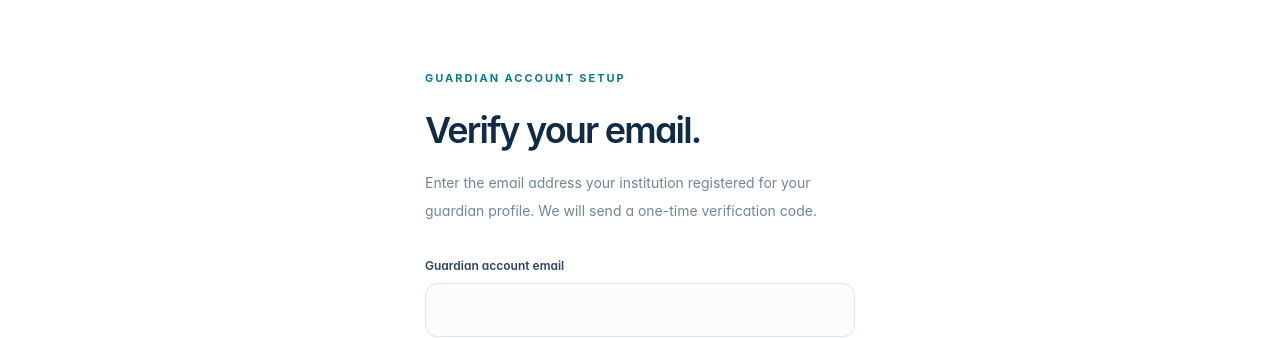
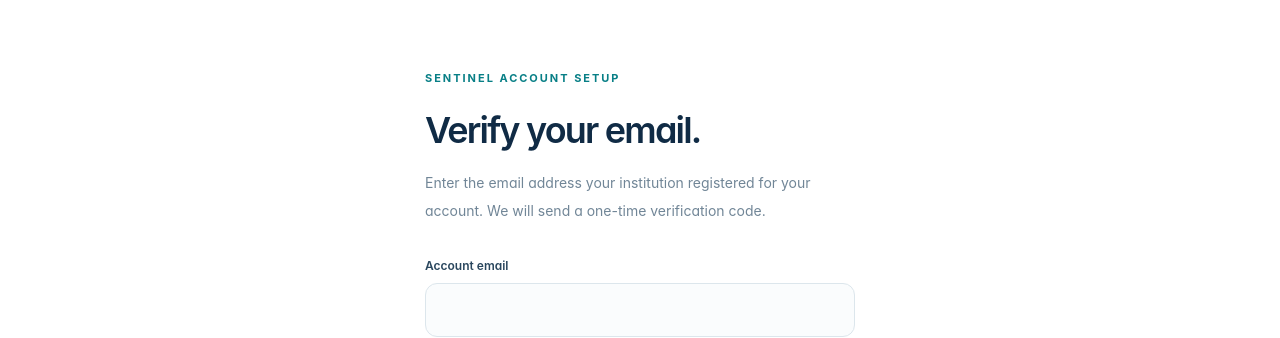
Before and after one commit to gvffbhdvgf/cbe, a Next.js app in the folder sentinel/: page /auth/verify-email in a window 1280 px wide. Shown: the part 139-477 px from the top of the page. Built offline with nearby package versions, Linux system fonts and the light colour scheme; what @neon/auth would draw is missing.

Commit message:
refactor(sentinel): make email verification page reusable

```diff
--- a/sentinel/src/app/auth/verify-email/page.tsx
+++ b/sentinel/src/app/auth/verify-email/page.tsx
@@ -7,7 +7,7 @@ import { authClient } from '@/lib/auth/client';
 
 type Stage = 'email' | 'verify' | 'complete';
 
-export default function VerifyGuardianEmailPage() {
+export default function VerifyEmailPage() {
   const [email,setEmail]=useState('');
   const [otp,setOtp]=useState('');
   const [stage,setStage]=useState<Stage>('email');
@@ -37,12 +37,12 @@ export default function VerifyGuardianEmailPage() {
   return <main className="flex min-h-screen flex-col justify-between bg-white px-6 py-8 sm:px-12 lg:px-16">
     <Link href="/"><BrandMark size={42}/></Link>
     <section className="mx-auto my-auto w-full max-w-[430px] py-12">
-      <p className="eyebrow">Guardian account setup</p>
+      <p className="eyebrow">Sentinel account setup</p>
       <h1 className="mt-4 text-[36px] font-semibold tracking-[-.05em] text-[#102B45]">{stage==='complete'?'Email verified.':'Verify your email.'}</h1>
-      <p className="mt-3 text-[14px] leading-7 text-[#718697]">{stage==='email'?'Enter the email address your institution registered for your guardian profile. We will send a one-time verification code.':stage==='verify'?'Enter the six-digit code sent to your inbox. Your institution can link your account only after this verification succeeds.':'Your email address is verified. Set a password before signing in to Sentinel.'}</p>
-      {stage==='email'&&<form onSubmit={sendCode} className="mt-8 space-y-5"><label className="block"><span className="mb-2 block text-[12px] font-semibold text-[#29465D]">Guardian account email</span><input type="email" autoComplete="email" required value={email} onChange={e=>setEmail(e.target.value)} className="focus-ring w-full rounded-xl border border-[#DCE6EC] bg-[#FAFCFD] px-4 py-3.5 text-[13px] text-[#102B45] outline-none focus:border-[#16B8B0]"/></label><button disabled={pending} className="w-full rounded-xl bg-[#102B45] px-4 py-4 text-[13px] font-semibold text-white disabled:opacity-60">{pending?'Sending code…':'Send verification code'}</button></form>}
+      <p className="mt-3 text-[14px] leading-7 text-[#718697]">{stage==='email'?'Enter the email address your institution registered for your account. We will send a one-time verification code.':stage==='verify'?'Enter the six-digit code sent to your inbox. Your institution can link your account to the appropriate staff or guardian record only after this verification succeeds.':'Your email address is verified. Set a password before signing in to Sentinel.'}</p>
+      {stage==='email'&&<form onSubmit={sendCode} className="mt-8 space-y-5"><label className="block"><span className="mb-2 block text-[12px] font-semibold text-[#29465D]">Account email</span><input type="email" autoComplete="email" required value={email} onChange={e=>setEmail(e.target.value)} className="focus-ring w-full rounded-xl border border-[#DCE6EC] bg-[#FAFCFD] px-4 py-3.5 text-[13px] text-[#102B45] outline-none focus:border-[#16B8B0]"/></label><button disabled={pending} className="w-full rounded-xl bg-[#102B45] px-4 py-4 text-[13px] font-semibold text-white disabled:opacity-60">{pending?'Sending code…':'Send verification code'}</button></form>}
       {stage==='verify'&&<form onSubmit={verify} className="mt-8 space-y-5"><label className="block"><span className="mb-2 block text-[12px] font-semibold text-[#29465D]">Six-digit email code</span><input inputMode="numeric" autoComplete="one-time-code" pattern="[0-9]{6}" minLength={6} maxLength={6} required value={otp} onChange={e=>setOtp(e.target.value.replace(/\D/g,'').slice(0,6))} placeholder="123456" className="focus-ring w-full rounded-xl border border-[#DCE6EC] bg-[#FAFCFD] px-4 py-3.5 text-[13px] tracking-[.25em] text-[#102B45] outline-none focus:border-[#16B8B0]"/></label><button disabled={pending} className="w-full rounded-xl bg-[#102B45] px-4 py-4 text-[13px] font-semibold text-white disabled:opacity-60">{pending?'Verifying…':'Verify email'}</button><button type="button" disabled={pending} onClick={()=>{setStage('email');setOtp('');}} className="w-full text-[11px] font-semibold text-[#087F86]">Use a different email address</button></form>}
-      {stage==='complete'&&<div className="mt-8 space-y-4"><div role="status" className="rounded-xl border border-[#CDEBE5] bg-[#F2FAF8] p-4 text-[12px] leading-6 text-[#176B62]">Email verification is complete. Your institution can now link this account to the verified guardian relationship.</div><Link href="/auth/forgot-password" className="flex w-full items-center justify-center rounded-xl bg-[#087F86] px-4 py-4 text-[13px] font-semibold text-white">Choose your password</Link><p className="text-center text-[11px] text-[#8296A5]">After setting your password, sign in to open your family access page.</p></div>}
+      {stage==='complete'&&<div className="mt-8 space-y-4"><div role="status" className="rounded-xl border border-[#CDEBE5] bg-[#F2FAF8] p-4 text-[12px] leading-6 text-[#176B62]">Email verification is complete. Your email is verified. Your institution can now link this account to your approved staff or guardian record.</div><Link href="/auth/forgot-password" className="flex w-full items-center justify-center rounded-xl bg-[#087F86] px-4 py-4 text-[13px] font-semibold text-white">Choose your password</Link><p className="text-center text-[11px] text-[#8296A5]">After setting your password, sign in to open your family access page.</p></div>}
       {error&&<p role="alert" className="mt-4 rounded-xl border border-[#F6D6D2] bg-[#FFF5F3] p-3 text-[12px] text-[#B42318]">{error}</p>}
       <p className="mt-6 text-center text-[12px] text-[#7B91A1]"><Link href="/auth/sign-in" className="font-semibold text-[#087F86] hover:underline">Return to sign in</Link></p>
     </section>
```
